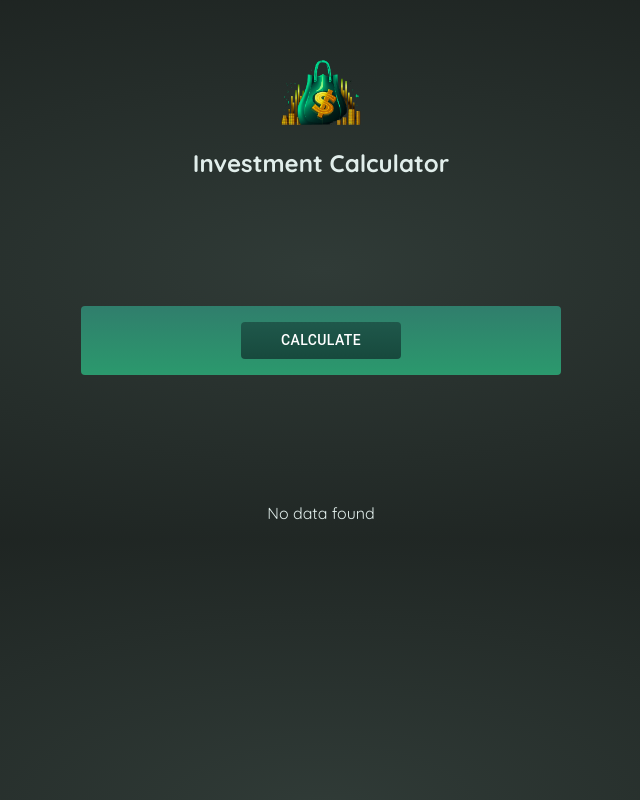
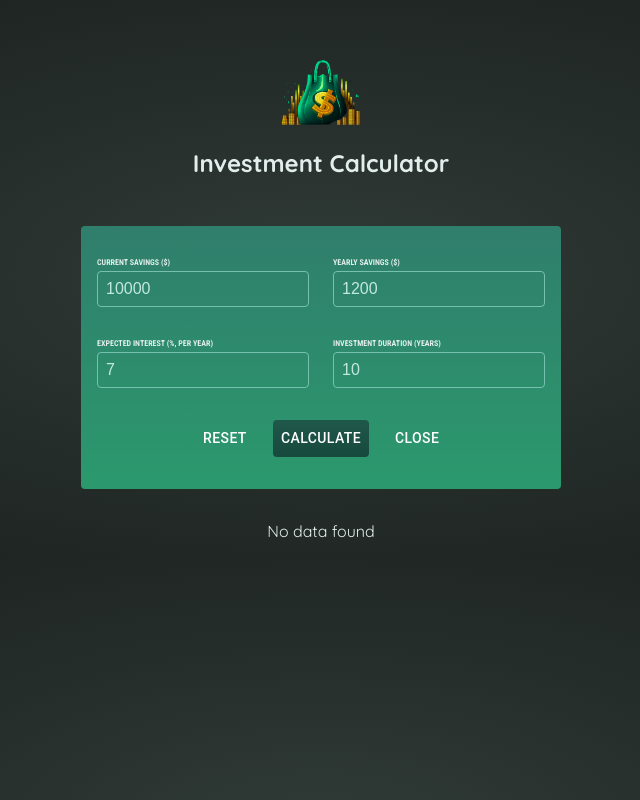
Before and after one commit to dimsparagis0210/InvestmentCalculatorApp, a React (Create React App) app: page / in a window 1280 px wide. Shown: the whole page, without its empty margins (319-959 px from the left). Built offline with nearby package versions, Linux system fonts and the light colour scheme.

Commit message:
Fixed state on the user input form

```diff
--- a/src/components/UserInput/UserInput.js
+++ b/src/components/UserInput/UserInput.js
@@ -13,7 +13,7 @@ const initialUserInput = {
 // We use props to lift the state up(in the App component)
 const UserInput = (props) => {
     const [userInput, setUserInput] = useState(initialUserInput);
-    const [editingData, setEditingData] = useState(false);
+    const [editingData, setEditingData] = useState(true);
 
     const startEditingHandler = () => {
         setEditingData(true);
```
